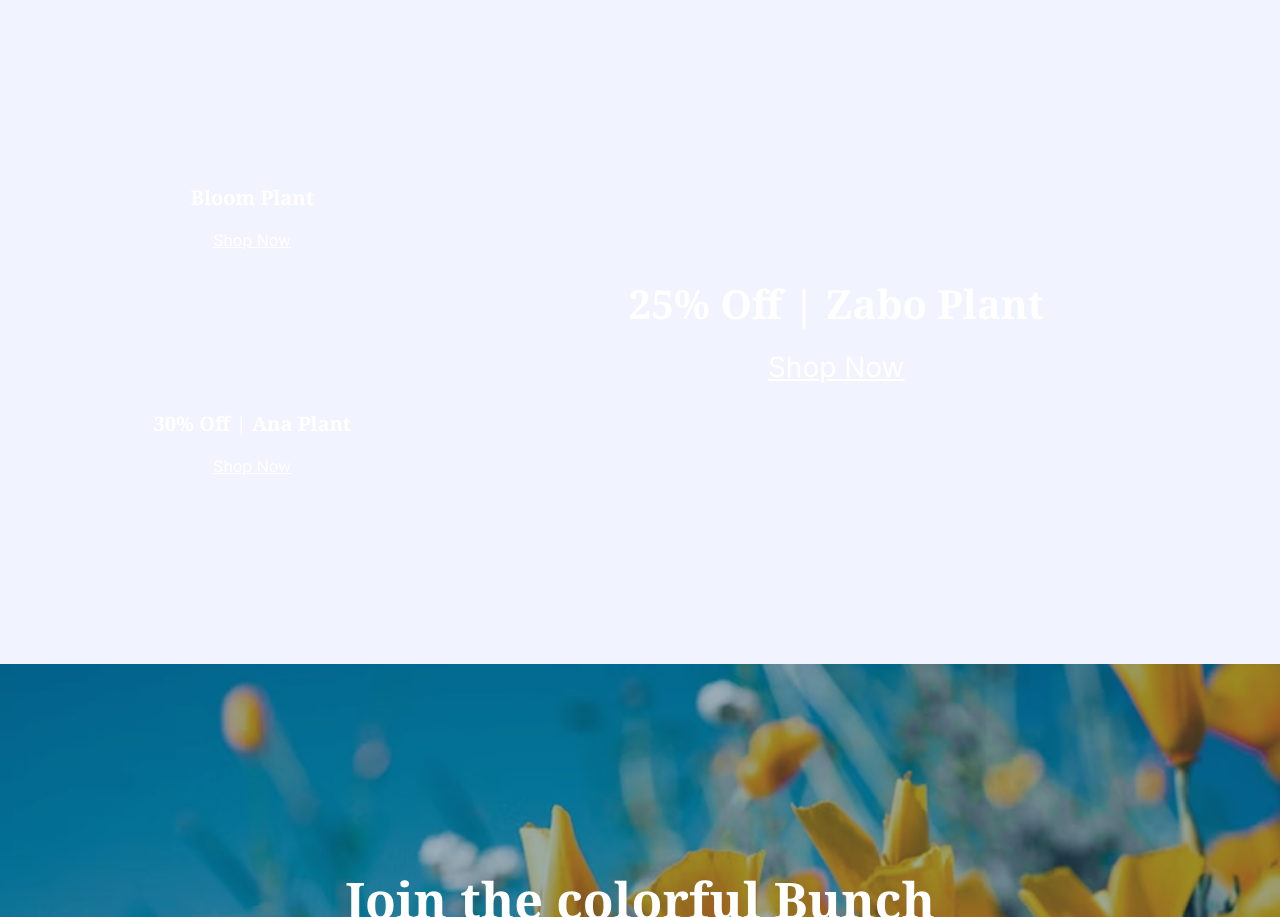
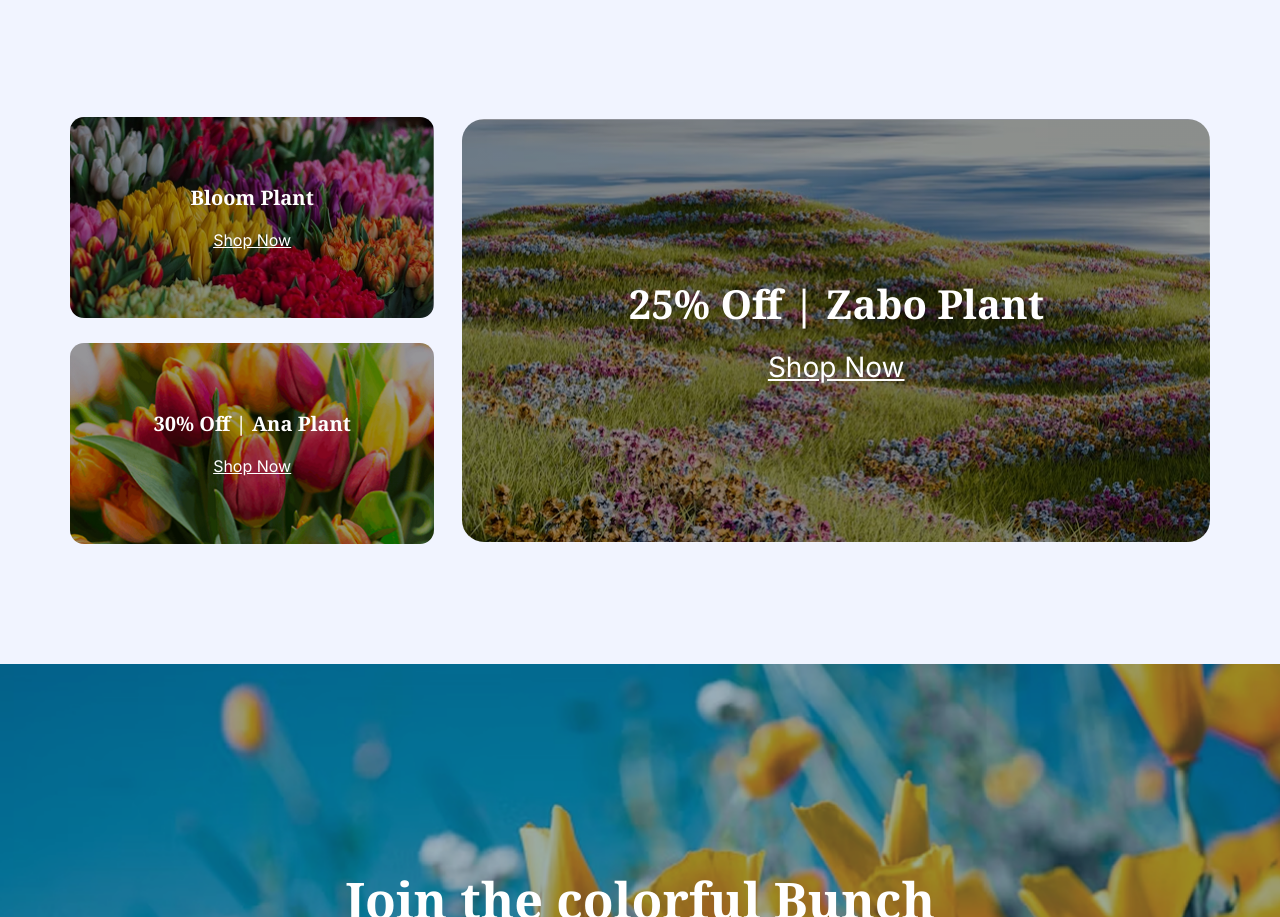
Before and after one commit to Tasmi-Chowdhury/second-assignment, a plain HTML site: page index.html in a window 1280 px wide. Shown: the part 3121-4038 px from the top of the page. Drawn offline with Linux system fonts and the light colour scheme.

Commit message:
Edited the latest deal section

```diff
--- a/styles/flowers.css
+++ b/styles/flowers.css
@@ -109,6 +109,7 @@ Body{
 }
 .navbar img {
     max-width: 100%;
+    height: 100%;
 }
 .nav-items {
 
@@ -358,8 +359,10 @@ nav ul li{
 }
 .card-01 {
 
-    background: linear-gradient(rgba(0, 0, 0, 0.4), rgba(0, 0, 0, 0.4))
-     url("../assets/deal-bloom.png");
+    /* background: linear-gradient(rgba(0,0,0,0.4)), rgba(0,0,0,0.4)
+     url("../assets/deal-bloom.png"); */
+    background: linear-gradient(rgba(0,0,0,0.4), rgba(0,0,0,0.4)),
+              url("../assets/deal-bloom.png");
     background-size: cover;
     background-repeat: no-repeat;
     background-position: center;
@@ -371,8 +374,8 @@ nav ul li{
 
 .card-02 {
 
-    background: linear-gradient(rgba(0, 0, 0, 0.4), rgba(0, 0, 0, 0.4))
-    url("../assets/deal-ana.png");
+    background: linear-gradient(rgba(0,0,0,0.4), rgba(0,0,0,0.4)),
+              url("../assets/deal-ana.png");
     background-size: cover;
     background-repeat: no-repeat;
     background-position: center;
@@ -384,8 +387,10 @@ nav ul li{
 }
 .card-03 {
 
-    background:linear-gradient(rgba(0, 0, 0, 0.4), rgba(0, 0, 0, 0.4))
-     url("../assets/deal-zabo.png");
+    /* background:linear-gradient(rgba(0, 0, 0, 0.4)), rgba(0, 0, 0, 0.4)
+     url("../assets/deal-zabo.png"); */
+    background: linear-gradient(rgba(0,0,0,0.4), rgba(0,0,0,0.4)),
+              url("../assets/deal-zabo.png");
     background-size: cover;
     background-repeat: no-repeat;
     background-position: center;
```
